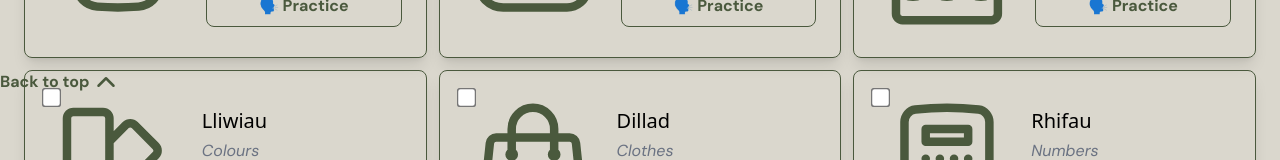
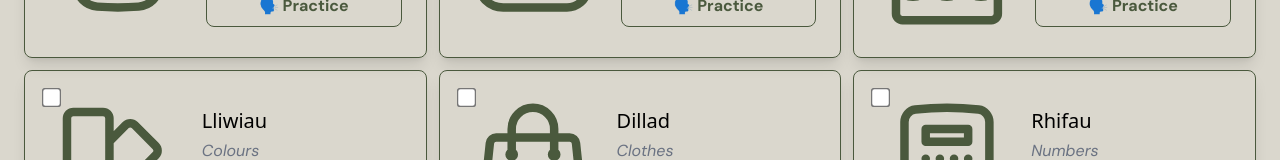
Before and after one commit to cerithf/wrth-sgwrs-v3, a React (Vite) app: page /profile in a window 1280 px wide. Shown: the part 730-890 px from the top of the page. Built offline with nearby package versions, Linux system fonts and the light colour scheme; a web font is replaced by a local one.

Commit message:
Refactor BackToTop component usage: remove from App, add to Profile and Learn pages, and adjust Grammar page

```diff
--- a/src/App.tsx
+++ b/src/App.tsx
@@ -27,7 +27,6 @@ function App() {
           <Route path="/*" element={<Error404 />} />
         </Routes>
       </div>
-      <BackToTop />
     </Router>
   );
 }
--- a/src/pages/Learn.tsx
+++ b/src/pages/Learn.tsx
@@ -4,6 +4,7 @@ import NavBar from "../components/NavBar";
 import Translate from "./learn-pages/Translate";
 import Dictionary from "./learn-pages/Dictionary";
 import Grammar from "./learn-pages/Grammar";
+import BackToTop from "../components/BackToTop";
 
 const learnPages = {
   translate: <Translate />,
@@ -28,6 +29,7 @@ export default function Learn({
         <h1>{capitalise(activePage)}</h1>
         {learnPages[activePage]}
       </main>
+      <BackToTop />
     </div>
   );
 }
--- a/src/pages/Profile.tsx
+++ b/src/pages/Profile.tsx
@@ -2,6 +2,7 @@ import NavBar from "../components/NavBar";
 import Topics from "../data/conversation_topics.json";
 import { useState } from "react";
 import { TopicIcon } from "../components/Icon";
+import BackToTop from "../components/BackToTop";
 
 export default function Profile() {
   const [checkedIds, setCheckedIds] = useState(new Set());
@@ -93,6 +94,7 @@ export default function Profile() {
           })}
         </ul>
       </main>
+      <BackToTop />
     </div>
   );
 }
--- a/src/pages/learn-pages/Grammar.tsx
+++ b/src/pages/learn-pages/Grammar.tsx
@@ -38,7 +38,6 @@ export default function Grammar() {
           }}
         />
       }
-      <BackToTop addedClasses="mt-6" />
     </div>
   );
 }
```
